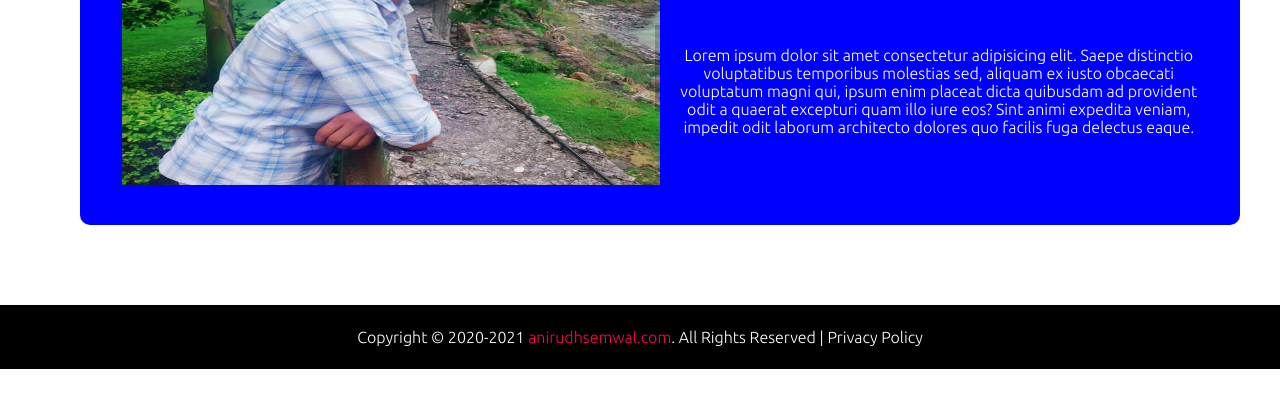
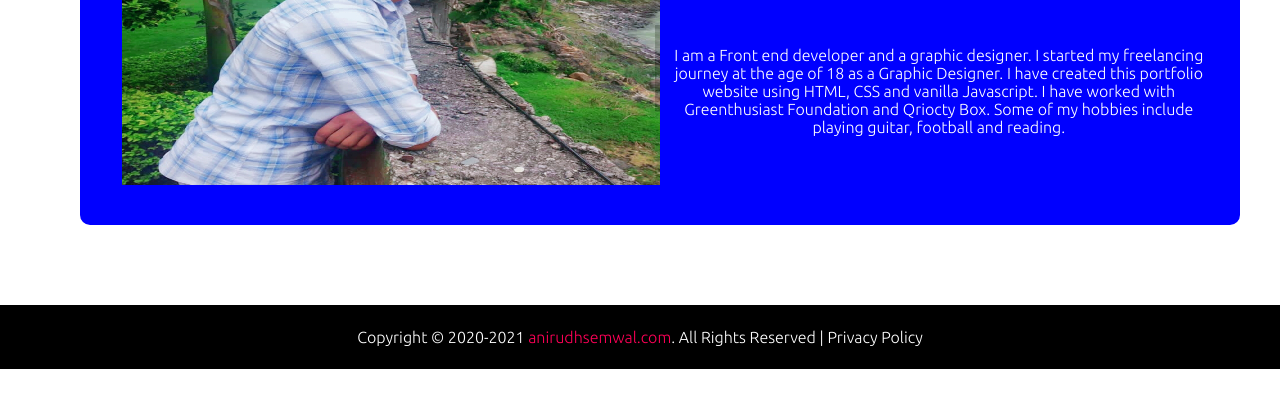
Before and after one commit to AnirudhS12/anirudhSemwal012.github.io, a plain HTML site: page about.html in a window 1280 px wide. Shown: the part 335-742 px from the top of the page. Drawn offline with Linux system fonts and the light colour scheme; no server answers; a web font is replaced by a local one.

Commit message:
Update about.html

```diff
--- a/about.html
+++ b/about.html
@@ -33,7 +33,10 @@
             <div class="col50">
                 <div class="title">
                     <h2 class="center">Anirudh Semwal</h2>
-                    <p class="center">Lorem ipsum dolor sit amet consectetur adipisicing elit. Saepe distinctio voluptatibus temporibus molestias sed, aliquam ex iusto obcaecati voluptatum magni qui, ipsum enim placeat dicta quibusdam ad provident odit a quaerat excepturi quam illo iure eos? Sint animi expedita veniam, impedit odit laborum architecto dolores quo facilis fuga delectus eaque.</p>
+                    <p class="center">I am a Front end developer and a graphic designer. I started my freelancing journey at the age of 18 as a Graphic Designer.
+                        I have created this portfolio website
+                    using HTML, CSS and vanilla Javascript.
+                    I have worked with Greenthusiast Foundation and Qriocty Box. Some of my hobbies include playing guitar, football and reading.</p>
                 </div>
             </div>
         </div>
```
